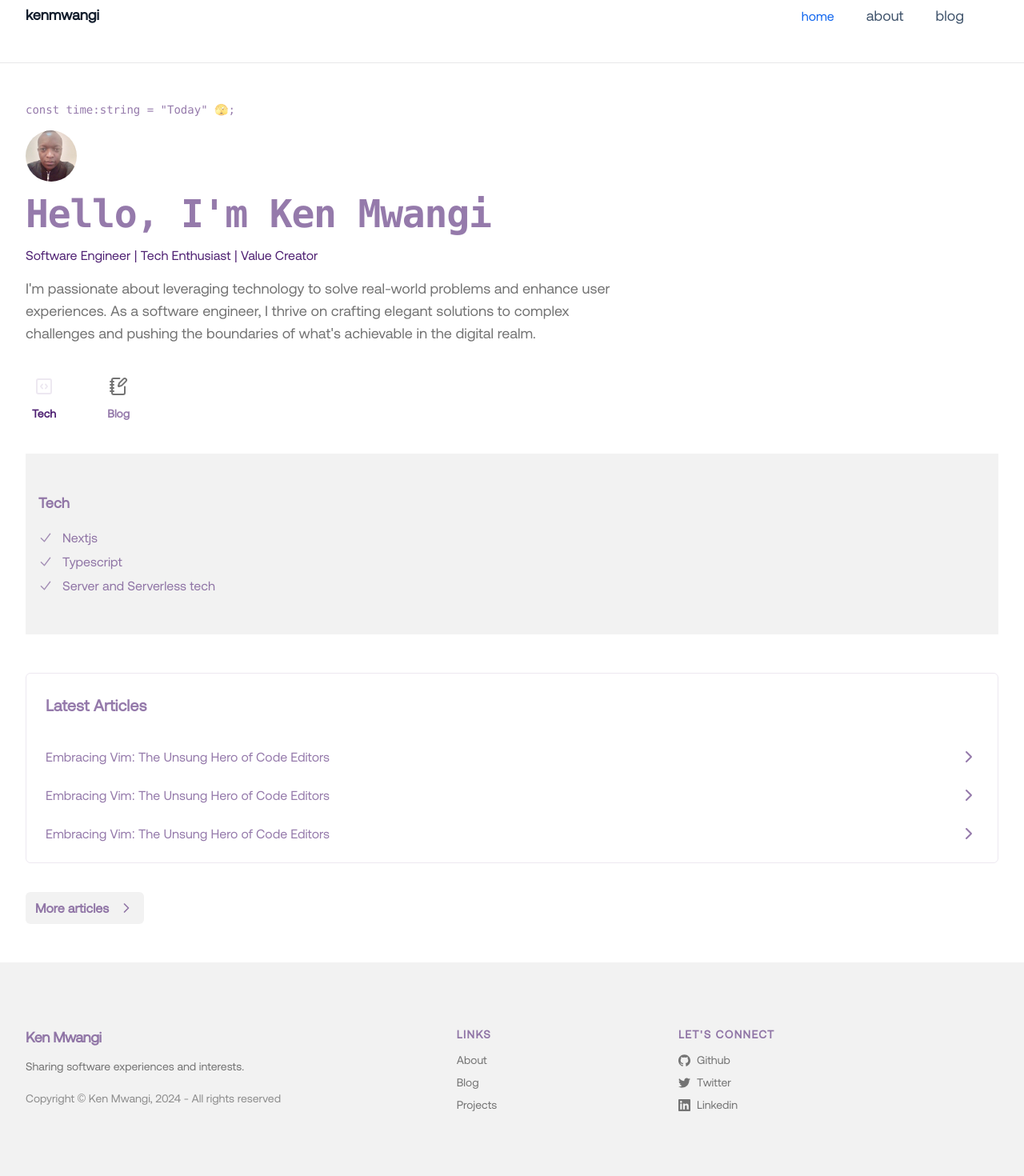
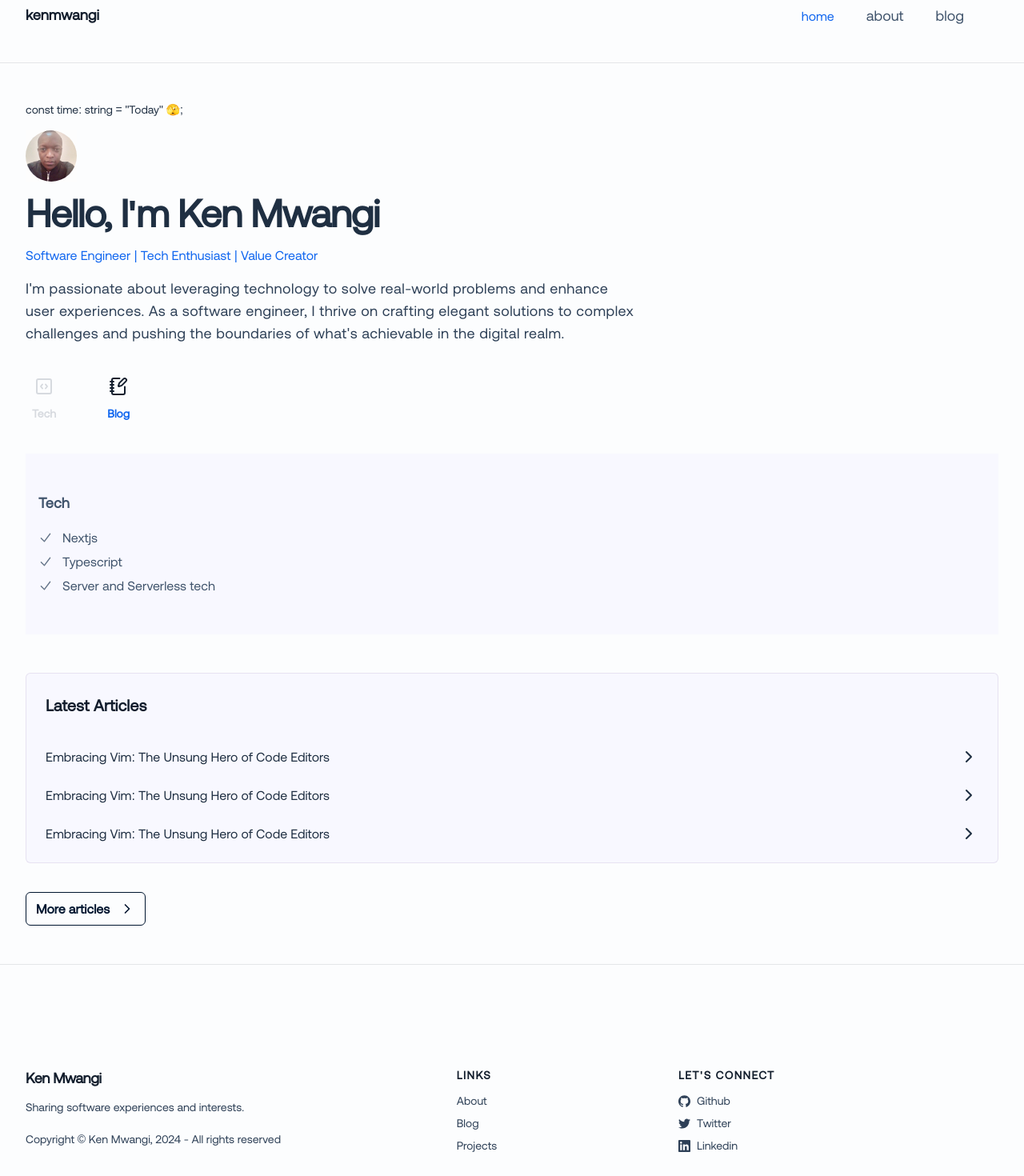
Before and after one commit to kenmwangi/kenmwangi.com, a Next.js app: page / in a window 1280 px wide. Shown: the part 40-1510 px from the top of the page at 80% size. Built offline with nearby package versions, Linux system fonts and the light colour scheme.

Commit message:
Blog revamp"

```diff
--- a/app/blog/[slug]/page.tsx
+++ b/app/blog/[slug]/page.tsx
@@ -86,7 +86,7 @@ export default function BlogDetails({ params }: { params: { slug: string } }) {
           }),
         }}
       />
-      <h1 className="title font-semibold text-2xl tracking-tighter text-primary-color">
+      <h1 className="title font-semibold text-2xl leading-relaxed text-[#1066ef]">
         {post.metadata.title}
       </h1>
       <div className="flex flex-col gap-4 mt-4 mb-8 text-sm">
@@ -103,8 +103,8 @@ export default function BlogDetails({ params }: { params: { slug: string } }) {
             className="rounded-full w-[1rem] md:w-[2rem] my-2"
           />
           <div className="flex flex-col font-semibold">
-            <p className="text-primary-color">{post.metadata.author}</p>
-            <p className="text-primary-color-alpha-60 text-xs">Author</p>
+            <p className="text-[#00152f">{post.metadata.author}</p>
+            <p className="text-[#2e4057] text-xs">Author</p>
           </div>
         </div>
       </div>
--- a/app/blog/page.tsx
+++ b/app/blog/page.tsx
@@ -9,8 +9,8 @@ export const metadata = {
 
 export default function Page() {
   return (
-    <section className="max-w-7xl mx-auto px-8">
-      <h1 className="font-semibold text-2xl mb-8 tracking-tighter text-primary-color">
+    <section className="max-w-7xl mx-auto px-8 pt-[6em] pb-[3em]">
+      <h1 className="font-semibold text-2xl mb-8 tracking-tighter text-[#131e2d]">
         Blog
       </h1>
       <BlogPosts />
--- a/app/layout.tsx
+++ b/app/layout.tsx
@@ -49,6 +49,9 @@ export const metadata: Metadata = {
   },
 };
 
+// bg-[#fcfdfe]
+// bg-[#f8f8ff]
+// bg-[#fffff0]
 export default function RootLayout({
   children,
 }: Readonly<{
@@ -58,7 +61,7 @@ export default function RootLayout({
     <html lang="en" className={cn("scroll-smooth")}>
       <body
         className={cn(
-          "min-h-screen flex flex-col text-base antialiased bg-white text-[#131e2d]",
+          "min-h-screen flex flex-col text-base antialiased bg-[#fcfdfe] text-[#131e2d]",
           aeonik.className
         )}
       >
--- a/app/not-found.tsx
+++ b/app/not-found.tsx
@@ -5,16 +5,16 @@ import React from "react";
 export default function NotFound() {
   return (
     <section className="min-h-screen flex flex-col items-center justify-center">
-      <h1 className="mb-8 text-2xl font-semibold tracking-tighter text-primary-color">
+      <h1 className="mb-8 text-2xl font-semibold tracking-tighter text-[#1066ef]">
         404 - Page Not Found
       </h1>
-      <p className="mb-4 text-primary-color-alpha-60">
+      <p className="mb-4 text-[#2e4057]">
         The page you are looking for does not exist.
       </p>
 
       <Link
         href="/"
-        className="duration-250 group/article flex flex-row justify-between gap-2 rounded-md font-semibold px-4 py-2 no-underline transition ease-linear bg-primary-color-alpha-10 text-primary-color hover:text-white hover:bg-primary-color-alpha-60"
+        className="duration-250 group/article flex flex-row justify-between gap-2 rounded-md font-semibold px-4 py-2 no-underline transition ease-linear bg-[#fffff0] text-[#2e4057] hover:text-[#1066ef] hover:bg-white"
       >
         <Home />
         Return Home
--- a/components/landing/hero.tsx
+++ b/components/landing/hero.tsx
@@ -2,6 +2,13 @@
 import { Notebook, NotebookPen, SquareCode } from "lucide-react";
 import Image from "next/image";
 import React, { useEffect, useRef, useState } from "react";
+import localFont from "next/font/local";
+
+const aeonik = localFont({
+  src: "../../app/fonts/Aeonik-Regular.otf",
+  display: "swap",
+});
+
 const features: {
   name: String;
   description: JSX.Element;
@@ -51,7 +58,7 @@ const features: {
                 <svg
                   xmlns="http://www.w3.org/2000/svg"
                   viewBox="0 0 20 20"
-                  fill="currentColor"
+                  fill="#1066ef"
                   className="w-[18px] h-[18px] inline shrink-0 opacity-80"
                 >
                   <path
@@ -119,12 +126,12 @@ export default function Hero() {
   }, [featureSelected, hasClicked]);
 
   return (
-    <section className="py-12">
+    <section className={`py-12`}>
       <div className=" max-w-3xl">
-        <p className="font-medium text-sm font-mono mb-3 text-primary-color-alpha-60">
-          const time:string = &quot;Today&quot; 🫣️;
+        <p className="font-medium text-sm mb-3 text-[#1f2f42]">
+          const time: string = &quot;Today&quot; 🫣️;
         </p>
-        <div className="backdrop-grayscale bg-white/30">
+        <div className="backdrop-grayscale bg-white/30 w-fit">
           <Image
             src={`/assets/profile.jpg`}
             width={256}
@@ -134,14 +141,14 @@ export default function Hero() {
             className="rounded-full w-[3rem] md:w-[4rem] my-4 "
           />
         </div>
-        <h2 className="text-primary-color-alpha-60 font-extrabold text-3xl lg:text-5xl tracking-tight my-4 font-mono">
+        <h2 className="text-[#1f2f42] font-extrabold text-3xl lg:text-5xl tracking-tight my-4">
           Hello, I&apos;m Ken Mwangi
         </h2>
-        <p className="text-base mb-4 font-medium text-primary-color">
+        <p className="text-base mb-4 font-medium text-[#1066ef]">
           Software Engineer | Tech Enthusiast | Value Creator
         </p>
 
-        <p className="text-text-secondary-color leading-relaxed mb-8 lg:text-lg">
+        <p className="text-[#2e4057] leading-relaxed tracking-wide mb-8 lg:text-lg">
           I&apos;m passionate about leveraging technology to solve real-world
           problems and enhance user experiences. As a software engineer, I
           thrive on crafting elegant solutions to complex challenges and pushing
@@ -161,8 +168,8 @@ export default function Hero() {
             <span
               className={`duration-100 ${
                 featureSelected === feature.name
-                  ? "text-primary-color-alpha-10"
-                  : "text-text-secondary-color group-hover:text-primary-color"
+                  ? "text-[rgba(0,21,47,.15)]"
+                  : "[#1066ef] group-hover:text-primary-color"
               }`}
             >
               {feature.svg}
@@ -170,8 +177,8 @@ export default function Hero() {
             <span
               className={`font-semibold text-sm ${
                 featureSelected === feature.name
-                  ? "text-primary-color"
-                  : "text-primary-color-alpha-60"
+                  ? "text-[rgba(0,21,47,.15)]"
+                  : "text-[#1066ef]"
               }`}
             >
               {feature.name}
@@ -180,9 +187,9 @@ export default function Hero() {
         ))}
       </div>
 
-      <div className="bg-bg-secondary-color">
+      <div className="bg-[#f8f8ff]">
         <div className="max-w-3xl px-4 flex flex-col md:flex-row justify-center md:justify-start md:items-center gap-12">
-          <div className="text-primary-color-alpha-60 leading-relaxed space-y-4 px-12 md:px-0 py-12 max-w-xl animate-opacity">
+          <div className="text-[#40546c] leading-relaxed space-y-4 px-12 md:px-0 py-12 max-w-xl animate-opacity">
             <h3 className="font-semibold text-lg">
               {features.find((f) => f.name === featureSelected)?.name}
             </h3>
--- a/components/landing/latest-articles.tsx
+++ b/components/landing/latest-articles.tsx
@@ -7,8 +7,8 @@ export default function LatestArticles() {
   let allBlogs = getBlogPosts();
   return (
     <>
-      <section className="mb-9 flex flex-col rounded-md border border-primary-color-alpha-10 p-2 sm:p-3">
-        <h2 className="mb-1 px-3 pb-4 pt-2 text-xl font-bold leading-10 text-primary-color-alpha-60">
+      <section className="bg-[#f8f8ff] mb-9 flex flex-col rounded-md border border-primary-color-alpha-10 p-2 sm:p-3">
+        <h2 className="mb-1 px-3 pb-4 pt-2 text-xl font-bold leading-10 text-[#131e2d]">
           Latest Articles
         </h2>
 
@@ -28,12 +28,12 @@ export default function LatestArticles() {
               <Link
                 key={post.slug}
                 href={`/blog/${post.slug}`}
-                className="duration-250 group/article flex flex-row justify-between gap-2 py-2 no-underline transition ease-linear hover:bg-primary-color-alpha-10 hover:text-primary-color sm:rounded-md sm:py-3 px-3"
+                className="duration-250 group/article flex flex-row justify-between gap-2 py-2 no-underline transition ease-linear hover:bg-primary-color-alpha-10 hover:text-[#1066ef] sm:rounded-md sm:py-3 px-3"
               >
-                <div className="flex flex-col p-0 text-primary-color-alpha-60">
+                <div className="flex flex-col p-0 text-[#1f2f42]">
                   {post.metadata.title}
                 </div>
-                <div className="flex shrink-0 flex-col justify-center p-0 text-primary-color-alpha-60">
+                <div className="flex shrink-0 flex-col justify-center p-0 text-[#1f2f42]">
                   <ChevronRight />
                 </div>
               </Link>
@@ -42,7 +42,7 @@ export default function LatestArticles() {
       </section>
       <Link
         href="/blog"
-        className="group flex w-fit rounded-md items-center gap-3 font-semibold px-3 py-2 bg-bg-secondary-color mb-12 text-primary-color-alpha-60 group hover:bg-primary-color/50 hover:text-white transition ease-linear"
+        className="group flex w-fit rounded-md items-center gap-3 font-semibold px-3 py-2 bg-transparent mb-12 text-[#00152f] border border-[#00152f] group hover:bg-[#00152f] hover:text-white transition ease-linear"
       >
         More articles
         <ChevronRight className="size-5" />
--- a/components/shared/footer.tsx
+++ b/components/shared/footer.tsx
@@ -1,10 +1,18 @@
 import { Github, Linkedin, Twitter } from "lucide-react";
 import Link from "next/link";
 import React from "react";
+import localFont from "next/font/local";
+
+const aeonik = localFont({
+  src: "../../app/fonts/Aeonik-Regular.otf",
+  display: "swap",
+});
 
 export default function Footer() {
   return (
-    <footer className="bg-bg-secondary-color text-text-secondary-color">
+    <footer
+      className={`border-t border-[rgba(19,30,45,.1)] pt-[3em] pb-[1em] ${aeonik.className}`}
+    >
       <section className="max-w-7xl mx-auto px-8 py-20">
         <div className="flex lg:items-start md:flex-row md:flex-nowrap flex-wrap flex-col">
           <div className="w-96 flex-shrink-0 md:mx-0 mx-auto text-center md:text-left">
@@ -13,46 +21,46 @@ export default function Footer() {
               aria-current="page"
               className="flex gap-2 justify-center md:justify-start items-center"
             >
-              <strong className="font-extrabold text-primary-color-alpha-60 tracking-tight text-base md:text-lg">
+              <strong className="font-extrabold text-[#131e2d] tracking-tight text-base md:text-lg">
                 Ken Mwangi
               </strong>
             </Link>
-            <p className="mt-3 text-sm">
+            <p className="mt-3 text-sm text-[#2e4057]">
               Sharing software experiences and interests.{" "}
             </p>
-            <p className="mt-5 text-sm text-text-secondary-color/80">
+            <p className="mt-5 text-sm text-[#2e4057]">
               Copyright &copy; Ken Mwangi, {new Date().getFullYear()} - All
               rights reserved
             </p>
           </div>
           <div className="flex-grow flex flex-wrap lg:justify-center -mb-10 md:mt-0 mt-10 text-center">
             <div className="lg:w-1/3 md:w-1/2 w-full px-4">
-              <p className="font-semibold text-primary-color-alpha-60 tracking-widest text-sm md:text-left mb-3">
+              <p className="font-semibold text-[#131e2d] tracking-widest text-sm md:text-left mb-3">
                 LINKS
               </p>
               <div className="flex flex-col justify-center items-center md:items-start gap-2 mb-10 text-sm">
                 <Link
                   href="/about"
-                  className="hover:text-primary-color transition ease-in-out"
+                  className="hover:text-[#1066ef] text-[#2e4057] transition ease-in-out"
                 >
                   About
                 </Link>
                 <Link
                   href="/blog"
-                  className="hover:text-primary-color transition ease-in-out"
+                  className="hover:text-[#1066ef] text-[#2e4057] transition ease-in-out"
                 >
                   Blog
                 </Link>
                 <Link
                   href="/projects"
-                  className="hover:text-primary-color transition ease-in-out"
+                  className="hover:text-[#1066ef] text-[#2e4057] transition ease-in-out"
                 >
                   Projects
                 </Link>
               </div>
             </div>
             <div className="lg:w-1/3 md:w-1/2 w-full px-4">
-              <div className="uppercase text-primary-color-alpha-60 font-semibold tracking-widest text-sm md:text-left mb-3">
+              <div className="uppercase text-[#131e2d] font-semibold tracking-widest text-sm md:text-left mb-3">
                 Let&apos;s Connect
               </div>
               <div className="flex flex-col justify-center items-center md:items-start gap-2 mb-10 text-sm">
@@ -60,7 +68,7 @@ export default function Footer() {
                   href="https://github.com/kenmwangi"
                   target="_blank"
                   rel="noopener noreferrer"
-                  className="flex gap-2 items-center hover:text-primary-color transition ease-in-out"
+                  className="flex gap-2 items-center text-[#2e4057] hover:text-[#1066ef] transition ease-in-out"
                 >
                   <svg
                     viewBox="0 0 256 250"
@@ -78,7 +86,7 @@ export default function Footer() {
                   href="https://twitter.com/@ken_cipher"
                   target="_blank"
                   rel="noopener noreferrer"
-                  className="flex gap-2 items-center hover:text-primary-color transition ease-in-out"
+                  className="flex gap-2 items-center text-[#2e4057] hover:text-[#1066ef] transition ease-in-out"
                 >
                   <svg
                     viewBox="0 0 256 209"
@@ -86,11 +94,9 @@ export default function Footer() {
                     height="15"
                     xmlns="http://www.w3.org/2000/svg"
                     preserveAspectRatio="xMidYMid"
+                    fill="currentColor"
                   >
-                    <path
-                      d="M256 25.45c-9.42 4.177-19.542 7-30.166 8.27 10.845-6.5 19.172-16.793 23.093-29.057a105.183 105.183 0 0 1-33.351 12.745C205.995 7.201 192.346.822 177.239.822c-29.006 0-52.523 23.516-52.523 52.52 0 4.117.465 8.125 1.36 11.97-43.65-2.191-82.35-23.1-108.255-54.876-4.52 7.757-7.11 16.78-7.11 26.404 0 18.222 9.273 34.297 23.365 43.716a52.312 52.312 0 0 1-23.79-6.57c-.003.22-.003.44-.003.661 0 25.447 18.104 46.675 42.13 51.5a52.592 52.592 0 0 1-23.718.9c6.683 20.866 26.08 36.05 49.062 36.475-17.975 14.086-40.622 22.483-65.228 22.483-4.24 0-8.42-.249-12.529-.734 23.243 14.902 50.85 23.597 80.51 23.597 96.607 0 149.434-80.031 149.434-149.435 0-2.278-.05-4.543-.152-6.795A106.748 106.748 0 0 0 256 25.45"
-                      fill="currentColor"
-                    />
+                    <path d="M256 25.45c-9.42 4.177-19.542 7-30.166 8.27 10.845-6.5 19.172-16.793 23.093-29.057a105.183 105.183 0 0 1-33.351 12.745C205.995 7.201 192.346.822 177.239.822c-29.006 0-52.523 23.516-52.523 52.52 0 4.117.465 8.125 1.36 11.97-43.65-2.191-82.35-23.1-108.255-54.876-4.52 7.757-7.11 16.78-7.11 26.404 0 18.222 9.273 34.297 23.365 43.716a52.312 52.312 0 0 1-23.79-6.57c-.003.22-.003.44-.003.661 0 25.447 18.104 46.675 42.13 51.5a52.592 52.592 0 0 1-23.718.9c6.683 20.866 26.08 36.05 49.062 36.475-17.975 14.086-40.622 22.483-65.228 22.483-4.24 0-8.42-.249-12.529-.734 23.243 14.902 50.85 23.597 80.51 23.597 96.607 0 149.434-80.031 149.434-149.435 0-2.278-.05-4.543-.152-6.795A106.748 106.748 0 0 0 256 25.45" />
                   </svg>{" "}
                   Twitter
                 </Link>
@@ -98,7 +104,7 @@ export default function Footer() {
                   href="https://linkedin.com/in/kkmwangi/"
                   target="_blank"
                   rel="noopener noreferrer"
-                  className="flex gap-2 items-center hover:text-primary-color transition ease-in-out"
+                  className="flex gap-2 items-center text-[#2e4057] hover:text-[#1066ef] transition ease-in-out"
                 >
                   <svg
                     width="15"
@@ -106,11 +112,9 @@ export default function Footer() {
                     xmlns="http://www.w3.org/2000/svg"
                     preserveAspectRatio="xMidYMid"
                     viewBox="0 0 256 256"
+                    fill="currentColor"
                   >
-                    <path
-                      d="M218.123 218.127h-37.931v-59.403c0-14.165-.253-32.4-19.728-32.4-19.756 0-22.779 15.434-22.779 31.369v60.43h-37.93V95.967h36.413v16.694h.51a39.907 39.907 0 0 1 35.928-19.733c38.445 0 45.533 25.288 45.533 58.186l-.016 67.013ZM56.955 79.27c-12.157.002-22.014-9.852-22.016-22.009-.002-12.157 9.851-22.014 22.008-22.016 12.157-.003 22.014 9.851 22.016 22.008A22.013 22.013 0 0 1 56.955 79.27m18.966 138.858H37.95V95.967h37.97v122.16ZM237.033.018H18.89C8.58-.098.125 8.161-.001 18.471v219.053c.122 10.315 8.576 18.582 18.89 18.474h218.144c10.336.128 18.823-8.139 18.966-18.474V18.454c-.147-10.33-8.635-18.588-18.966-18.453"
-                      fill="currentColor"
-                    />
+                    <path d="M218.123 218.127h-37.931v-59.403c0-14.165-.253-32.4-19.728-32.4-19.756 0-22.779 15.434-22.779 31.369v60.43h-37.93V95.967h36.413v16.694h.51a39.907 39.907 0 0 1 35.928-19.733c38.445 0 45.533 25.288 45.533 58.186l-.016 67.013ZM56.955 79.27c-12.157.002-22.014-9.852-22.016-22.009-.002-12.157 9.851-22.014 22.008-22.016 12.157-.003 22.014 9.851 22.016 22.008A22.013 22.013 0 0 1 56.955 79.27m18.966 138.858H37.95V95.967h37.97v122.16ZM237.033.018H18.89C8.58-.098.125 8.161-.001 18.471v219.053c.122 10.315 8.576 18.582 18.89 18.474h218.144c10.336.128 18.823-8.139 18.966-18.474V18.454c-.147-10.33-8.635-18.588-18.966-18.453" />
                   </svg>{" "}
                   Linkedin
                 </Link>
```
Also changed, not shown: components/blog/posts.tsx (+4 -4 lines).
